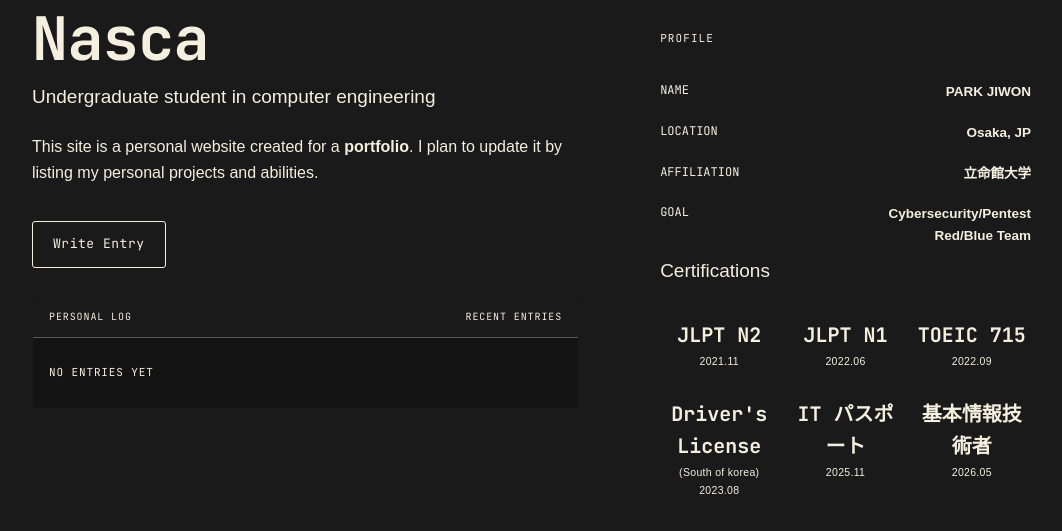
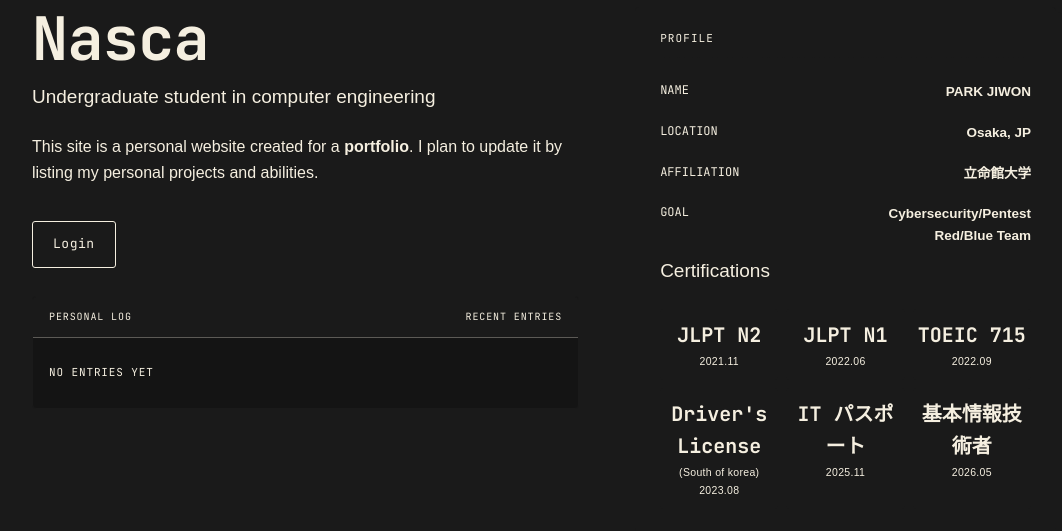
Before and after one commit to nasca1111/nasca-dev, a Flask app: page / in a window 1280 px wide. Shown: the part 185-716 px from the top of the page, without its empty margins (96-1158 px from the left). Run offline with Flask 3, Linux system fonts and the light colour scheme; data comes from the database, SQL or seed files in the repository; data that the repository does not hold is empty; some web fonts are replaced.

Commit message:
edit some style4

```diff
--- a/templates/index.html
+++ b/templates/index.html
@@ -46,14 +46,14 @@
             </div>
             {% if is_admin %}
             <div class="admin-actions">
-              <button class="btn btn-ghost" id="openWrite" type="button">Login</button>
+              <button class="btn btn-ghost" id="openWrite" type="button">Write Entry</button>
               <form action="{{ url_for('logout') }}" method="POST">
                 <input type="hidden" name="csrf_token" value="{{ csrf_token() }}" />
                 <button class="admin-logout" type="submit">Log out</button>
               </form>
             </div>
             {% else %}
-            <a class="btn btn-ghost" href="{{ url_for('login', next=request.path) }}">Write Entry</a>
+            <a class="btn btn-ghost" href="{{ url_for('login', next=request.path) }}">Login</a>
             {% endif %}
             <div class="hero-posts">
               <div class="hero-posts-head">
```
